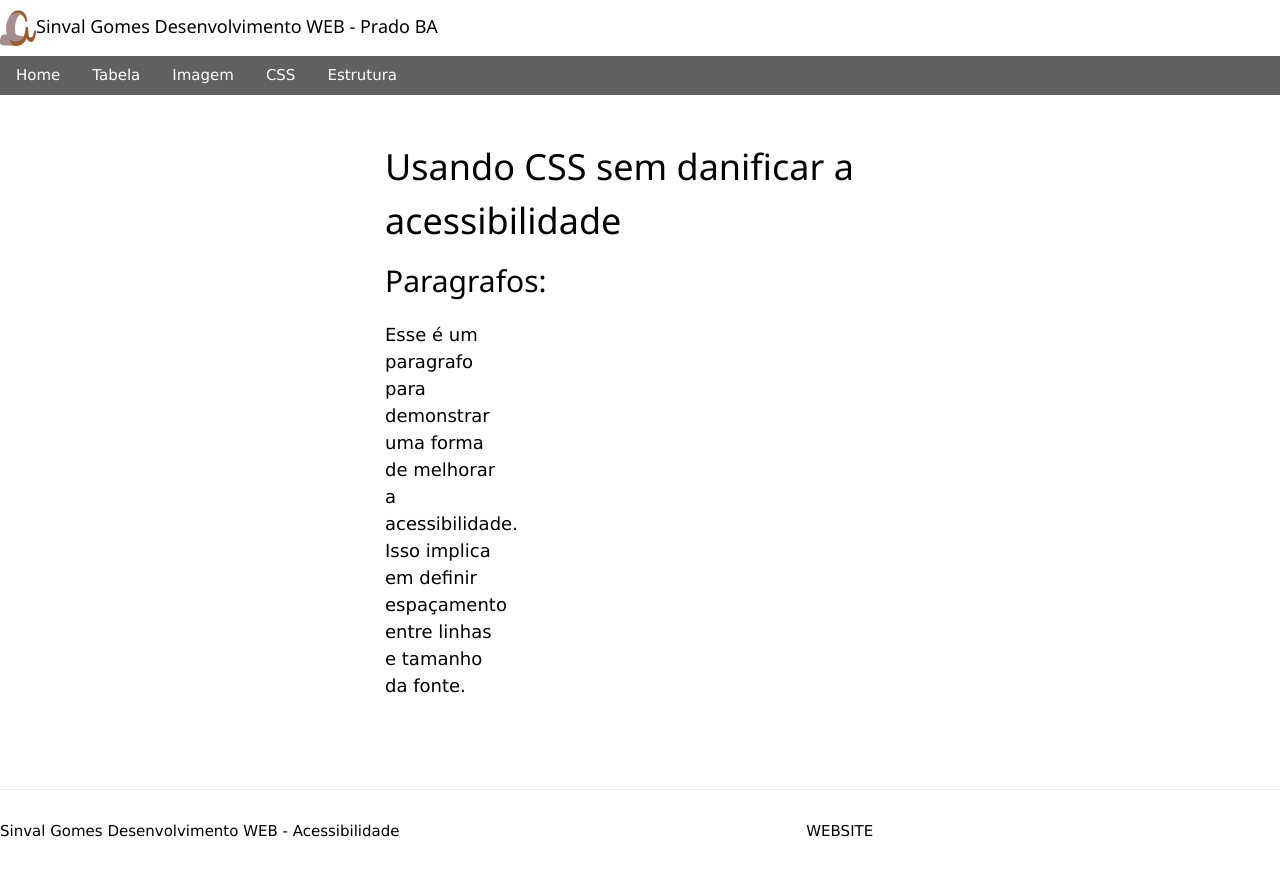
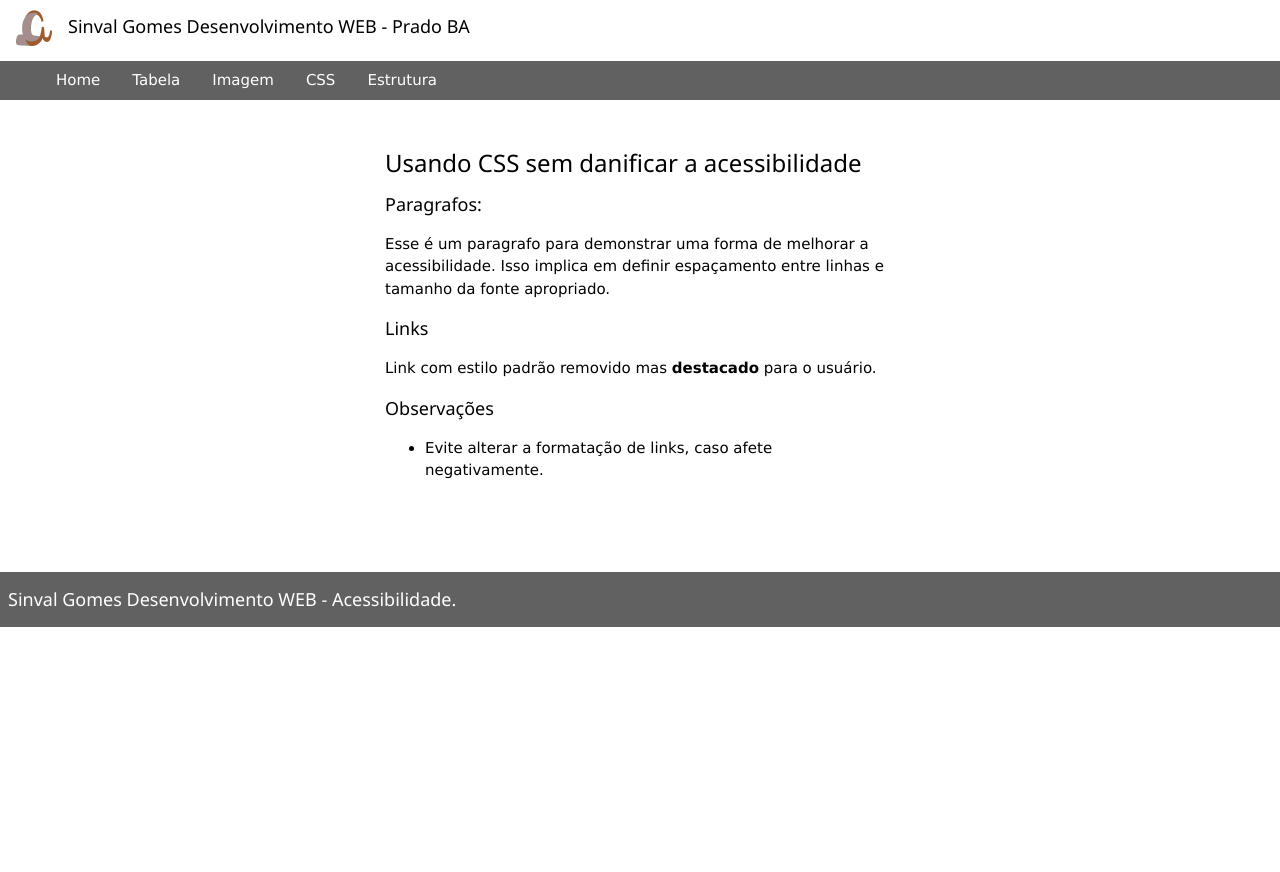
Before and after one commit to aondenet-sinval/semantica-web, a Next.js app: page /css in a window 1280 px wide. After the commit the page ends 800 px from the top, so only its background shows below. Built offline with nearby package versions, Linux system fonts and the light colour scheme.

Commit message:
melhorando a semantica no menu

```diff
--- a/components/footer.js
+++ b/components/footer.js
@@ -1,8 +1,8 @@
 import styles from '../styles/Home.module.css'
 const Footer = () => {
   return(<>
-      <footer className={styles.footer}>
-        Sinval Gomes Desenvolvimento WEB - Acessibilidade <a href="https//www.aondenet.com">WEBSITE</a>
+      <footer className="w3-footer w3-dark-grey w3-padding-small">
+        <h1 className="w3-large">Sinval Gomes Desenvolvimento <a href="https//www.aondenet.com">WEB</a> - Acessibilidade.</h1>
       </footer>
     </>
   )
--- a/components/navbar.js
+++ b/components/navbar.js
@@ -3,21 +3,24 @@ import Image from 'next/image'
 const NavBar = () => {
   return(<>
     <header>
-      <h1 className="w3-bar-block w3-transparent w3-large"><Image alt="" src="/logoaondenet.png" width={36} height={36} />Sinval Gomes Desenvolvimento WEB - Prado BA</h1>
-      <nav className="w3-bar-block w3-dark-grey">
-        <Link href="/" className="w3-button">Home</Link>
-        <Link href="/tabela" className="w3-button">Tabela</Link>
-        <Link href="/imagem" className="w3-button">Imagem</Link>
-        <Link href="/css" className="w3-button">CSS</Link>
-        <Link href="/estrutura" className="w3-button">Estrutura</Link>
+      <h1 className="w3-bar-block w3-transparent w3-large"><Image className="w3-margin-right w3-margin-left" alt="" src="/logoaondenet.png" width={36} height={36} />Sinval Gomes Desenvolvimento WEB - Prado BA</h1>
+      <nav  role="navigation">
+      <ul className="w3-bar-block w3-dark-grey">
+        <li><Link href="/" className="w3-button">Home</Link></li>
+        <li><Link href="/tabela" className="w3-button">Tabela</Link></li>
+        <li><Link href="/imagem" className="w3-button">Imagem</Link></li>
+        <li><Link href="/css" className="w3-button">CSS</Link></li>
+        <li><Link href="/estrutura" className="w3-button">Estrutura</Link></li>
+      </ul>
       </nav>
     </header>
     <style jsx>{`
-      img{background-color: tranparent;}
+      .image-decor{background-color: tranparent; marginLeft: 10px }
       a{padding: 2px;}
-      nav{
+      ul{
         display: flex;
         flexDirection: row;
+        list-style: none;
       }
       nav h2{fontSize: 1.2rem;}
       h1{fontSize: 20px;}
--- a/pages/css.js
+++ b/pages/css.js
@@ -1,15 +1,30 @@
 import Layout from '../components/layout'
+import Head from 'next/head'
 const Css = ()=> {
   return(<Layout>
-      <h1>Usando CSS sem danificar a acessibilidade</h1>
-      <h2>Paragrafos:</h2>
-      <p>Esse é um paragrafo para demonstrar uma forma de melhorar
+    <Head>
+    <title>CSS - Desenvolvimento SEMÂNTICO</title>
+      <meta name="description" content="Uso correto do css" />
+      <link rel="icon" href="/favicon.ico" />
+    </Head>
+    <h1 className="w3-xlarge">Usando CSS sem danificar a acessibilidade</h1>
+    <h2 className="w3-large">Paragrafos:</h2>
+    <p className="par">Esse é um paragrafo para demonstrar uma forma de melhorar
      a acessibilidade. Isso implica em definir espaçamento entre
-        linhas e tamanho da fonte.
+    linhas e tamanho da fonte apropriado.
     </p>
+    <h2 className="w3-large">Links</h2>
+    <p>
+      Link com estilo padrão removido
+      mas <a href="https://www.aondenet.com"><strong>destacado</strong></a> para o usuário.
+    </p>
+    <h2 className="w3-large">Observações</h2>
+    <ul>
+      <li>Evite alterar a formatação de links, caso afete negativamente.</li>
+    </ul>
     <style jsx>{`
-        p{
-          width: 120px;
+      p .par{
+        width: 200px;
         line-height: 1.5;
         font-size: 1.2rem;
       }
--- a/pages/imagem.js
+++ b/pages/imagem.js
@@ -1,7 +1,13 @@
 import Image from 'next/image'
 import Layout from '../components/layout'
+import Head from 'next/head'
 const Imagem = () => {
   return(<Layout>
+    <Head>
+    <title>Imagem - Desenvolvimento SEMÂNTICO</title>
+      <meta name="description" content="Usando corretamente imagens na web" />
+      <link rel="icon" href="/favicon.ico" />
+    </Head>
     <section>
       <header>
         <h1>Usando Imagens de acordo com a semântica WEB</h1>
--- a/pages/index.js
+++ b/pages/index.js
@@ -31,6 +31,8 @@ export default function Home() {
             <li>Estruturar significa dividir em blocos. Artigos contém parágrafos, etc.</li>
             <li>Destacar os títulos com css.</li>
             <li>Uso de ênfase para destacar partes do conteúdo (tag <em lang="en">em</em> e <em lang="en">strong</em>).</li>
+            <li>Lembre-se que algumas pessoas possuem dificuldade em diferenciar cores.</li>
+
           </ol>
           <h3>Veja a diferença do uso de <em lang="en">em</em> (tag) abaixo nas palavras feliz e triste. E <em lang="en">strong</em> em nervoso.</h3>
           <p>Estou <em>feliz</em> em viajar mas <em>triste</em>  com a condição do meio ambiente. Também fiquei <strong>nervoso</strong> devido aos atrasos na viajem.</p>
--- a/pages/tabela.js
+++ b/pages/tabela.js
@@ -6,7 +6,7 @@ const Tabela = () => {
     <Layout>
     <Head>
     <title>Tabelas - Semantica WEB - Sinval Gomes</title>
-      <meta name="description" content="Generated by create next app" />
+      <meta name="description" content="Criando tabelas semanticamente" />
       <link rel="icon" href="/favicon.ico" />
     </Head>
     <section>
```
Also changed, not shown: pages/estrutura.js (+6 -1 lines), pages/fontes.js (added, +19 -0 lines), 1 other file (tests, documents, lock files or other folders). Lines whose indentation alone changed are shown as unchanged.
